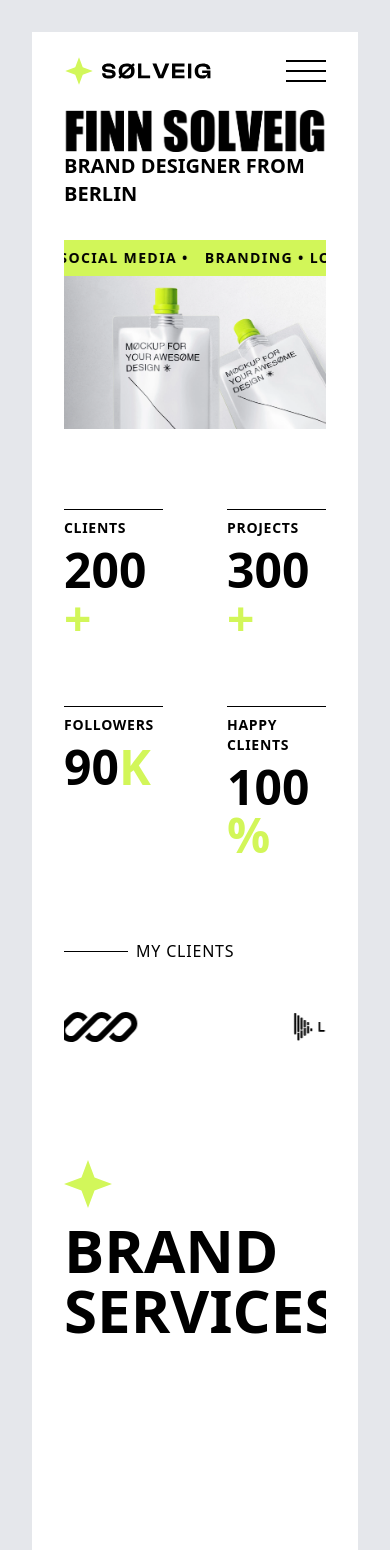
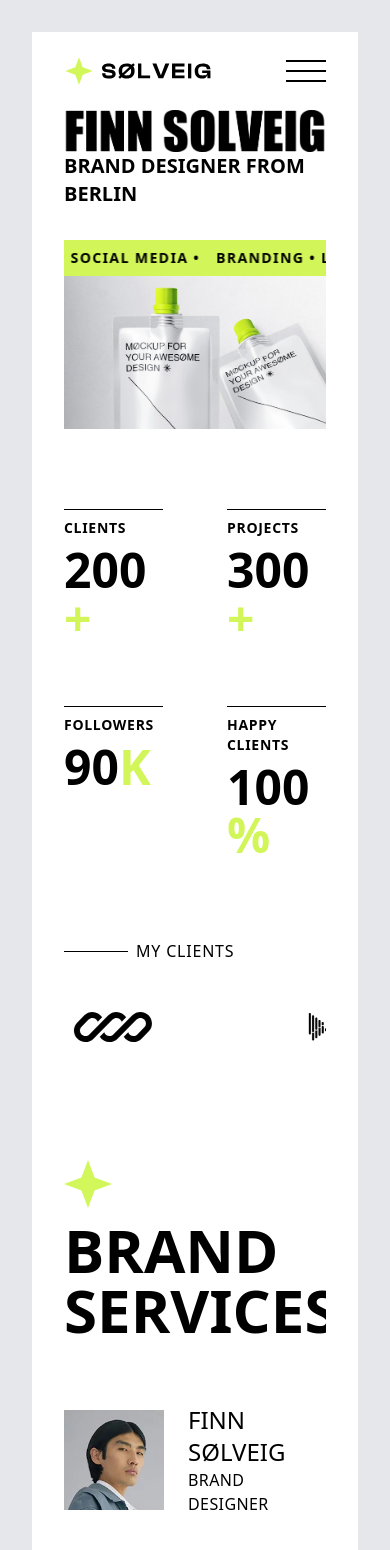
Before and after one commit to imdsameera/solveig-website-gsap, a React (Vite) app: page / in a window 390 px wide. Shown: the top 1550 px of the page. Built offline with nearby package versions, Linux system fonts and the light colour scheme; a web font is replaced by a local one.

Commit message:
Made Service section responsive

```diff
--- a/src/pages/HomePage/sections/Services.jsx
+++ b/src/pages/HomePage/sections/Services.jsx
@@ -26,8 +26,8 @@
     <section className="section-home-services z-900 sm:flex justify-center bg-white page-padding">
       <div className="container sm:mx-10 py-25 w-full">
         <div className="flex flex-col md:flex-row justify-between gap-10">
-          <div className="col-left w-full flex flex-col justify-between gap-16">
-            <div className={`sticky top-8 z-900 mb-35`}>
+          <div className="col-left sm:w-full flex flex-col sm:justify-between gap-16">
+            <div className={`md:sticky top-8 z-900 md:mb-35`}>
               <div className="mb-3">
                 <img ref={starRef} src="/icons/icon-star.svg" alt="star icon"/>
               </div>
```
